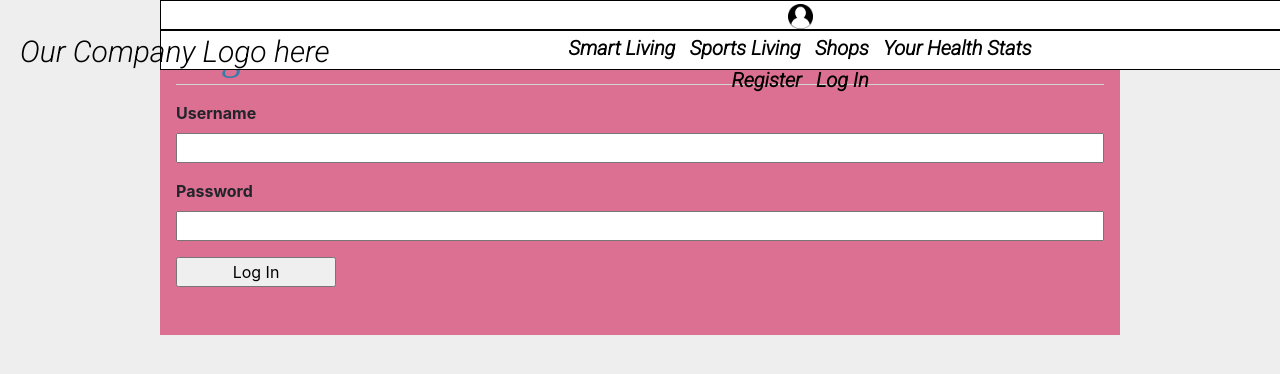
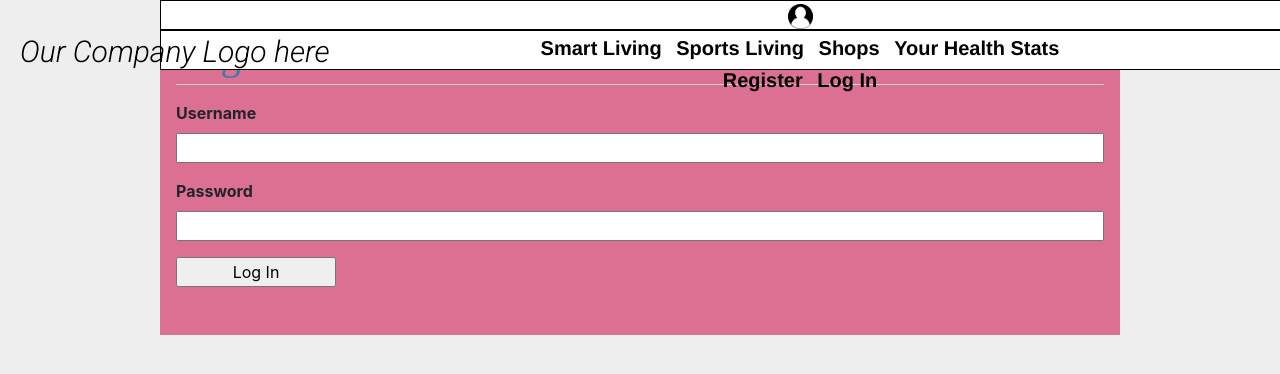
Before and after one commit to Kovitwk/IT1805Grp2, a Flask app: page / in a window 1280 px wide. Shown: the top 374 px of the page. Run offline with Flask 2, Linux system fonts and the light colour scheme; some libraries are stand-ins or nearby versions.

Commit message:
Update navbar.css

```diff
--- a/static/navbar.css
+++ b/static/navbar.css
@@ -58,7 +58,7 @@ a:visited {
 }
 
 #navbar li a {
-	font-family: Roboto, sans-serif;
+	font-family: Helvetica, sans-serif;
 	font-weight: bold;
 	padding: 5px;
 	font-size: 20px;
```
